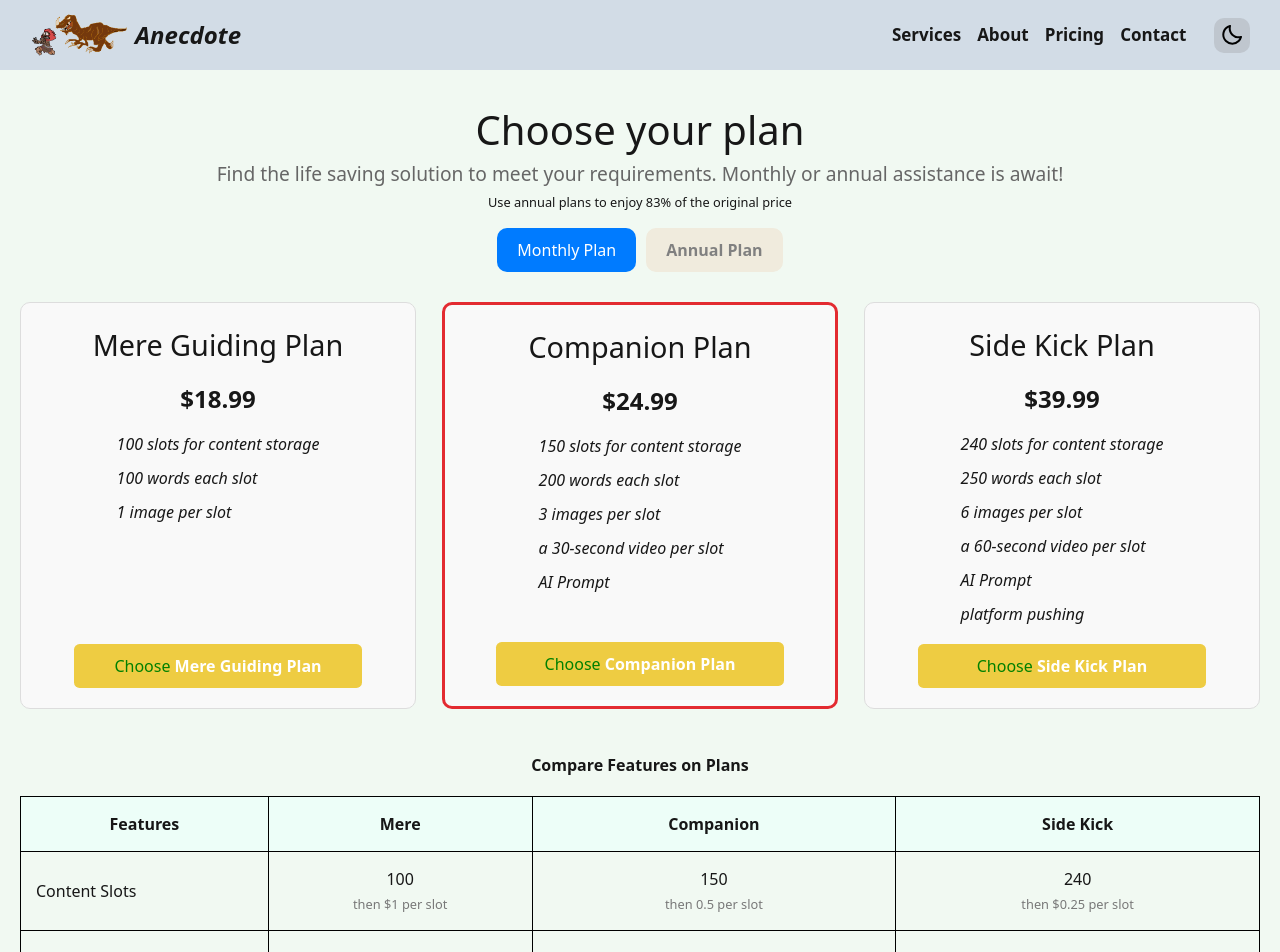
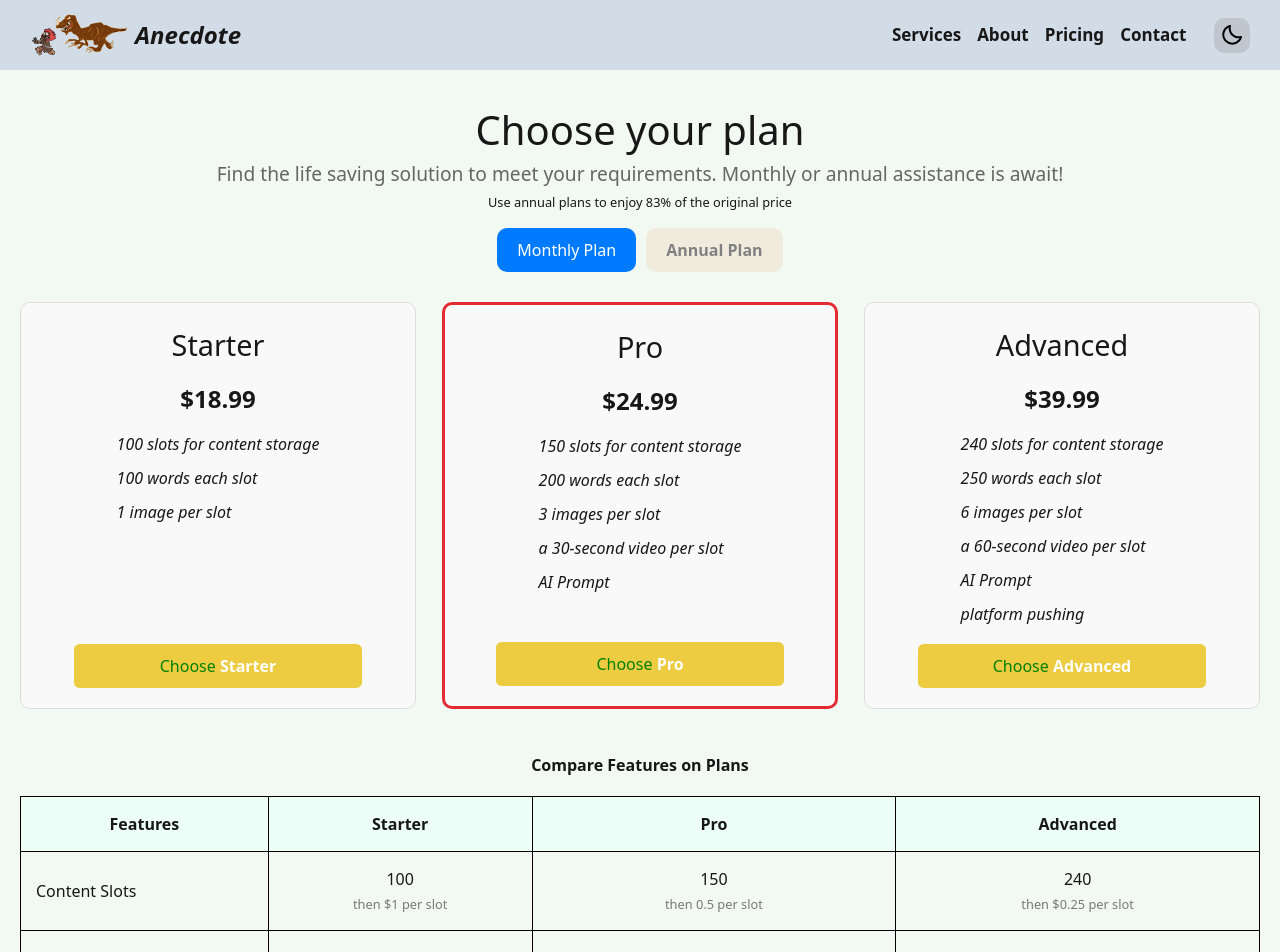
Before and after one commit to exiafuture/StarchMilk-MVP, a Next.js app: page /pricing-plans in a window 1280 px wide. Shown: the top 952 px of the page. Built offline with nearby package versions, Linux system fonts and the light colour scheme.

Commit message:
self checker

```diff
--- a/app/pricing-plans/page.tsx
+++ b/app/pricing-plans/page.tsx
@@ -5,7 +5,7 @@ import "./pricing.css";
 const pricingData = {
   monthly: [
     {
-      plan: "Mere Guiding Plan",
+      plan: "Starter",
       price: "$18.99",
       features: [
         "100 slots for content storage",
@@ -14,7 +14,7 @@ const pricingData = {
       ]
     },
     {
-      plan: "Companion Plan",
+      plan: "Pro",
       price: "$24.99",
       features: [
         "150 slots for content storage",
@@ -26,7 +26,7 @@ const pricingData = {
       popular: true,
     },
     {
-      plan: "Side Kick Plan",
+      plan: "Advanced",
       price: "$39.99",
       features: [
         "240 slots for content storage",
@@ -40,7 +40,7 @@ const pricingData = {
   ],
   annual: [
     {
-      plan: "Mere Guiding Plan",
+      plan: "Starter",
       price: "$189.9",
       features: [
         "100 slots for content storage",
@@ -49,7 +49,7 @@ const pricingData = {
       ]
     },
     {
-      plan: "Companion Plan",
+      plan: "Pro",
       price: "$249.9",
       features: [
         "150 slots for content storage",
@@ -61,7 +61,7 @@ const pricingData = {
       popular: true,
     },
     {
-      plan: "Side Kick Plan",
+      plan: "Advanced",
       price: "$399.9",
       features: [
         "240 slots for content storage",
@@ -72,7 +72,6 @@ const pricingData = {
         "platform pushing"
       ],
     },
-
   ],
 };
 
@@ -164,7 +163,7 @@ const Pricing = () => {
             className={`card ${plan.popular ? "popular" : ""}`}
             key={index}
           >
-            <h2>{plan.plan}</h2>
+            <h1>{plan.plan}</h1>
             <p className="price">{plan.price}</p>
             <ul>
               {plan.features.map((feature, idx) => (
@@ -184,9 +183,9 @@ const Pricing = () => {
           <thead>
             <tr>
               <th>Features</th>
-              <th>Mere</th>
-              <th>Companion</th>
-              <th>Side Kick</th>
+              <th>Starter</th>
+              <th>Pro</th>
+              <th>Advanced</th>
             </tr>
           </thead>
           <tbody>
--- a/app/pricing-plans/pricing.css
+++ b/app/pricing-plans/pricing.css
@@ -73,12 +73,12 @@
   background-color: #f9f9f9;
 }
 
-.card h2 {
+.card h1 {
   font-size: 1.8rem;
   margin-bottom: 15px;
 }
 
-.dark .card h2 {
+.dark .card h1 {
   color: slategrey;
 }
 
@@ -200,7 +200,7 @@
     margin-top: 0rem;
   }
 
-  .card h2 {
+  .card h1 {
     font-size: 1.5rem;
   }
 
```
